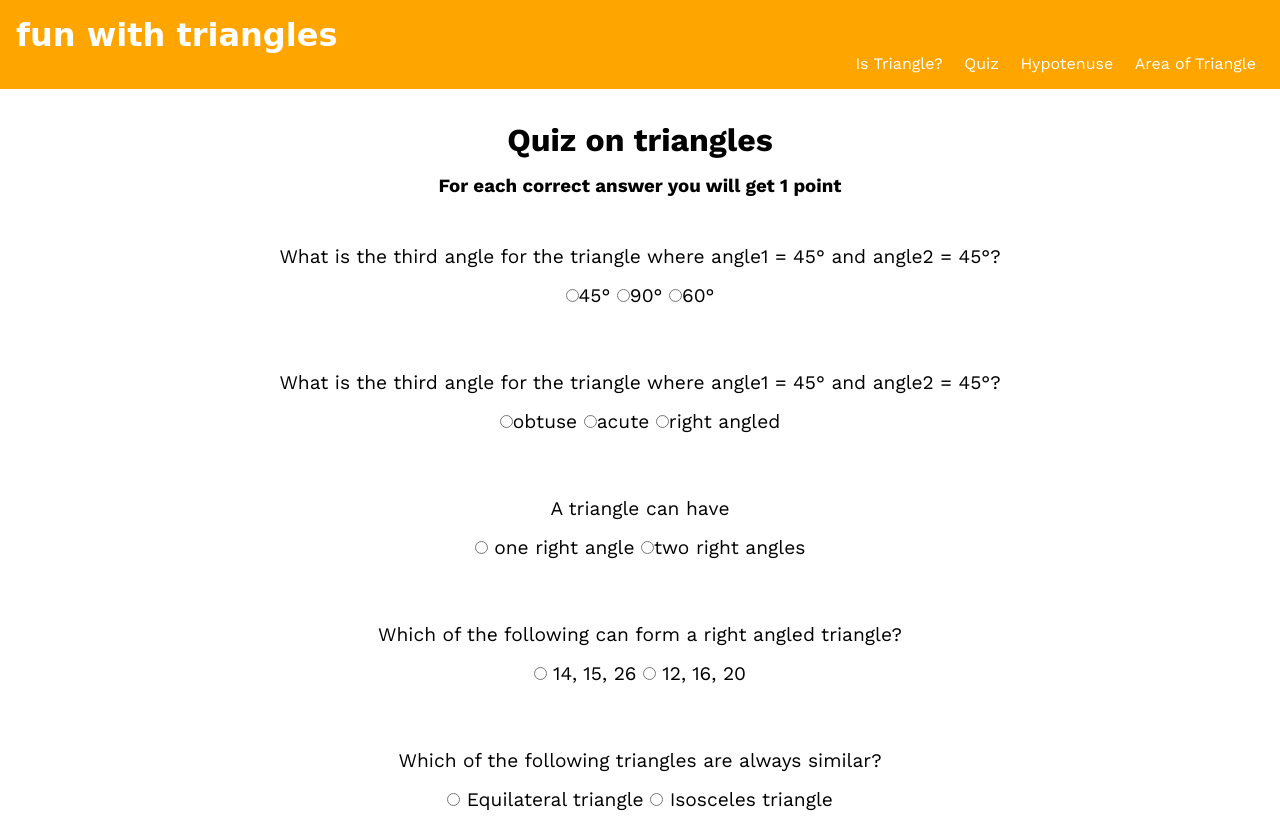
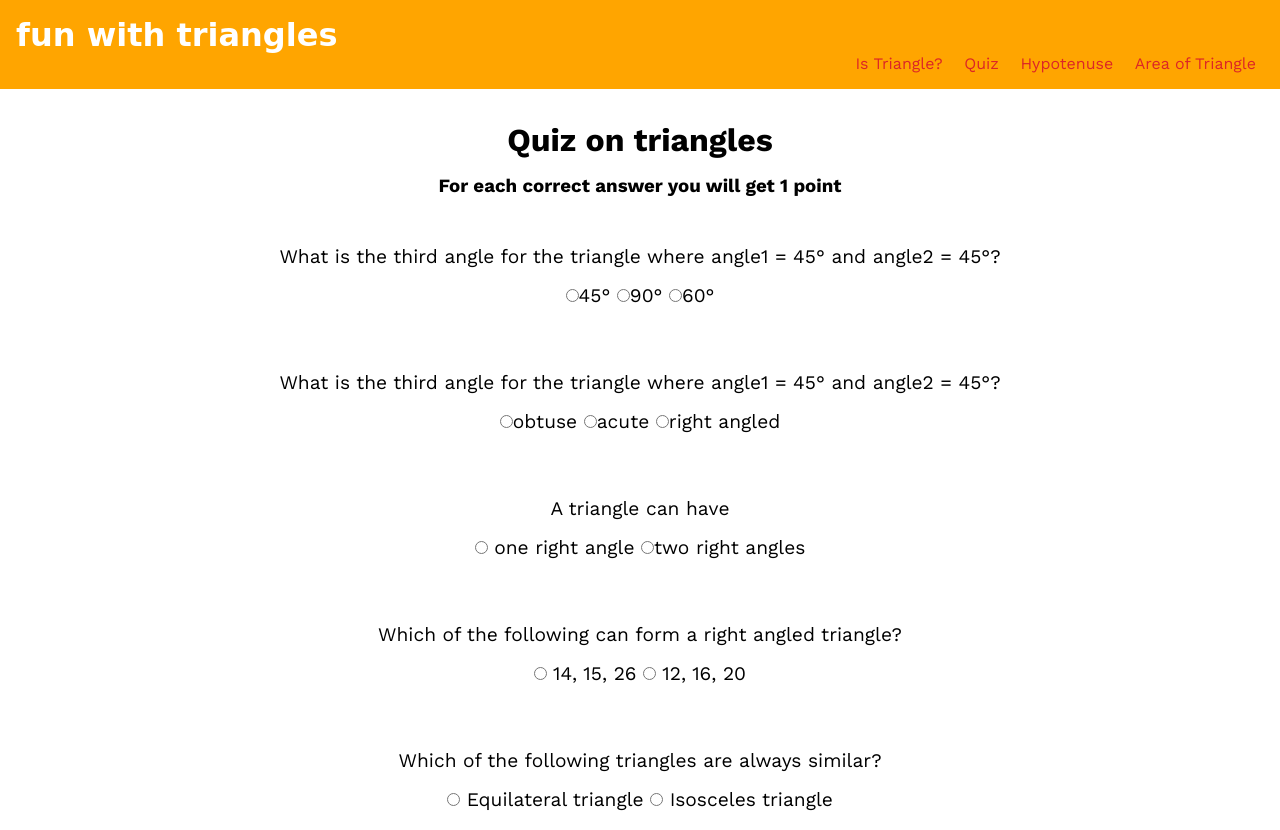
Before and after one commit to iamsaurav28/learn-triangles, a plain HTML site: page index.html in a window 1280 px wide. Shown: the top 830 px of the page. Drawn offline with nearby package versions, Linux system fonts and the light colour scheme; a web font is replaced by a local one.

Commit message:
change color

```diff
--- a/style.css
+++ b/style.css
@@ -120,7 +120,7 @@ a,
 img,
 li {
   display: inline;
-  color: #fff;
+  color: #DC2626;
 }
 
 img {
```
